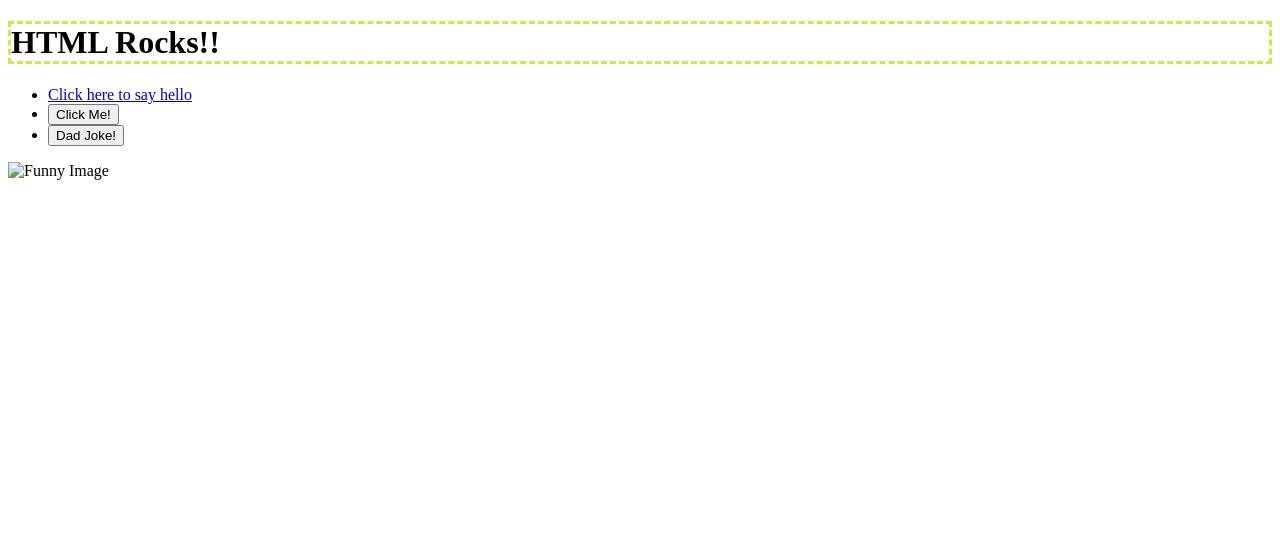
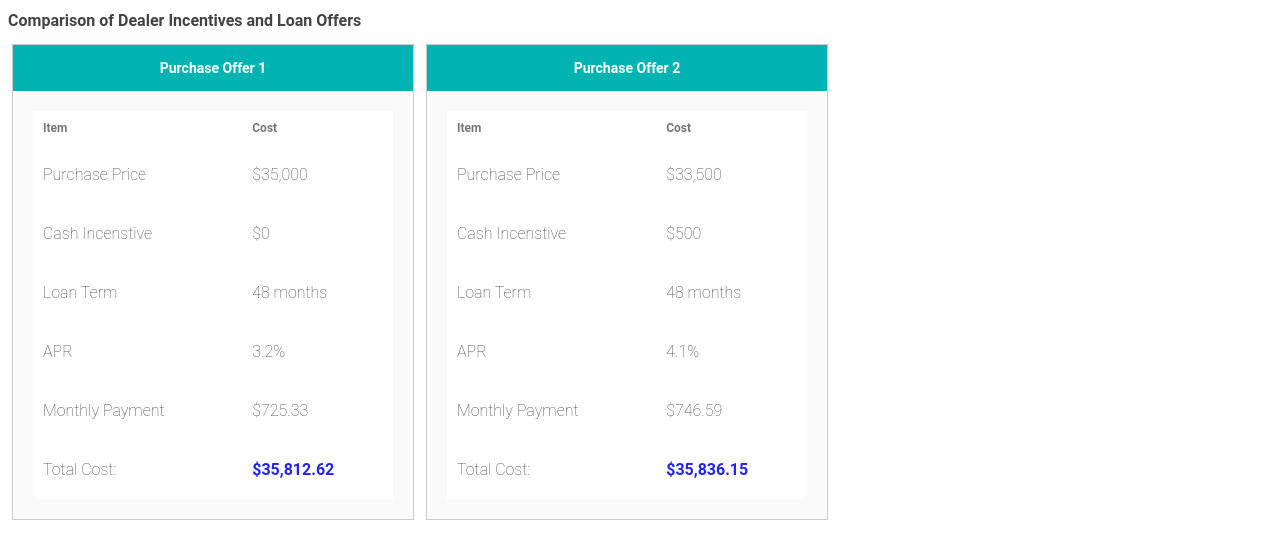
Before and after one commit to miraallis/CS208--6.04-Lab---Advanced-CSS, a website: page index.html in a window 1280 px wide. Drawn offline with Linux system fonts and the light colour scheme; files that its build step writes are made by us from their sources.

Commit message:
Finished the lab

```diff
--- a/index.html
+++ b/index.html
@@ -3,23 +3,44 @@
 
 <head>
   <meta charset="utf-8">
-  <title>CS208 - Starter Code (UPDATE ME)!</title>
+  <title>Comparison of Dealer Incentives and Loan Offers</title>
   <meta name="description" content="">
   <meta name="viewport" content="width=device-width, initial-scale=1">
   <link rel="stylesheet" href="style.css">
 </head>
 
 <body>
-  <h1>HTML Rocks!!</h1>
-  <ul>
-  <li><a href="/hello">Click here to say hello</a></li>
-  <li><button id="hello-link">Click Me!</button></li>
-  <li><button id="joke-button">Dad Joke!</button></li>
-  <script src="script.js"></script>
-  </ul>
-  <img src="funny.png" alt="Funny Image" width="300" height="200">
-
-  <h2 id="joke-display"></h2>
+  <h1>Comparison of Dealer Incentives and Loan Offers</h1>
+  <container>
+    <section class = "offer">
+      <h2 class = "offer-title">Purchase Offer 1</h2>
+      <div class = "offer-contents">
+        <table>
+          <tr><th>Item</th><th>Cost</th></tr>
+          <tr><td>Purchase Price</td><td>$35,000</td></tr>
+          <tr><td>Cash Incenstive</td><td>$0</td></tr>
+          <tr><td>Loan Term</td><td>48 months</td></tr>
+          <tr><td>APR</td><td>3.2%</td></tr>
+          <tr><td>Monthly Payment</td><td>$725.33</td></tr>
+          <tr><td>Total Cost:</td><td class = "final-value">$35,812.62</td></tr>
+        </table>
+      </div>
+    </section>
+    <section class = "offer">
+      <h2 class = "offer-title">Purchase Offer 2</h2>
+      <div class = "offer-contents">
+        <table>
+          <tr><th>Item</th><th>Cost</th></tr>
+          <tr><td>Purchase Price</td><td>$33,500</td></tr>
+          <tr><td>Cash Incenstive</td><td>$500</td></tr>
+          <tr><td>Loan Term</td><td>48 months</td></tr>
+          <tr><td>APR</td><td>4.1%</td></tr>
+          <tr><td>Monthly Payment</td><td>$746.59</td></tr>
+          <tr><td>Total Cost:</td><td class = "final-value">$35,836.15</td></tr>
+        </table>
+      </div>
+    </section>
+  </container>
 </body>
 
 </html>
```
Also changed, not shown: dist/style.css, 1 other file.
